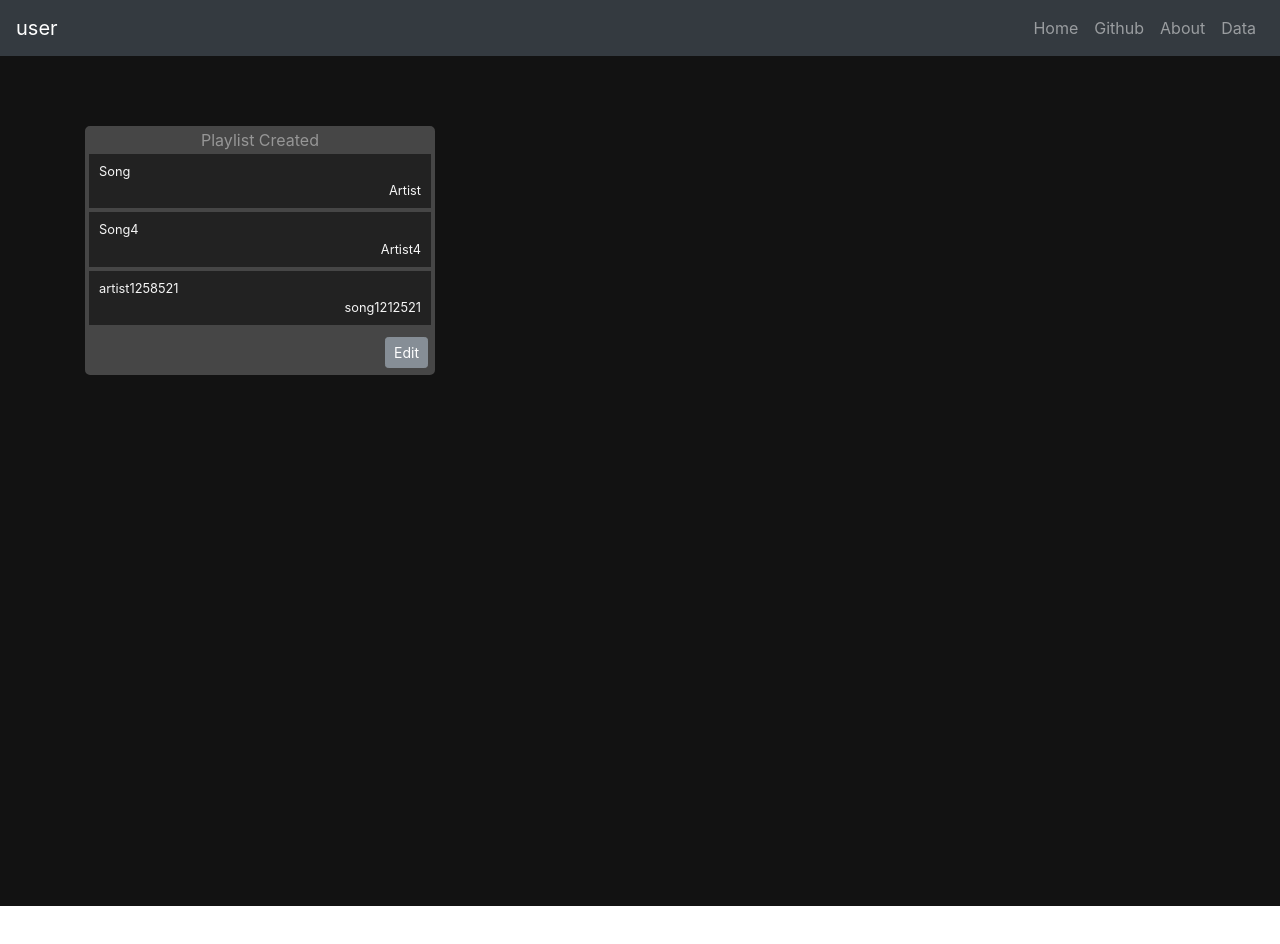
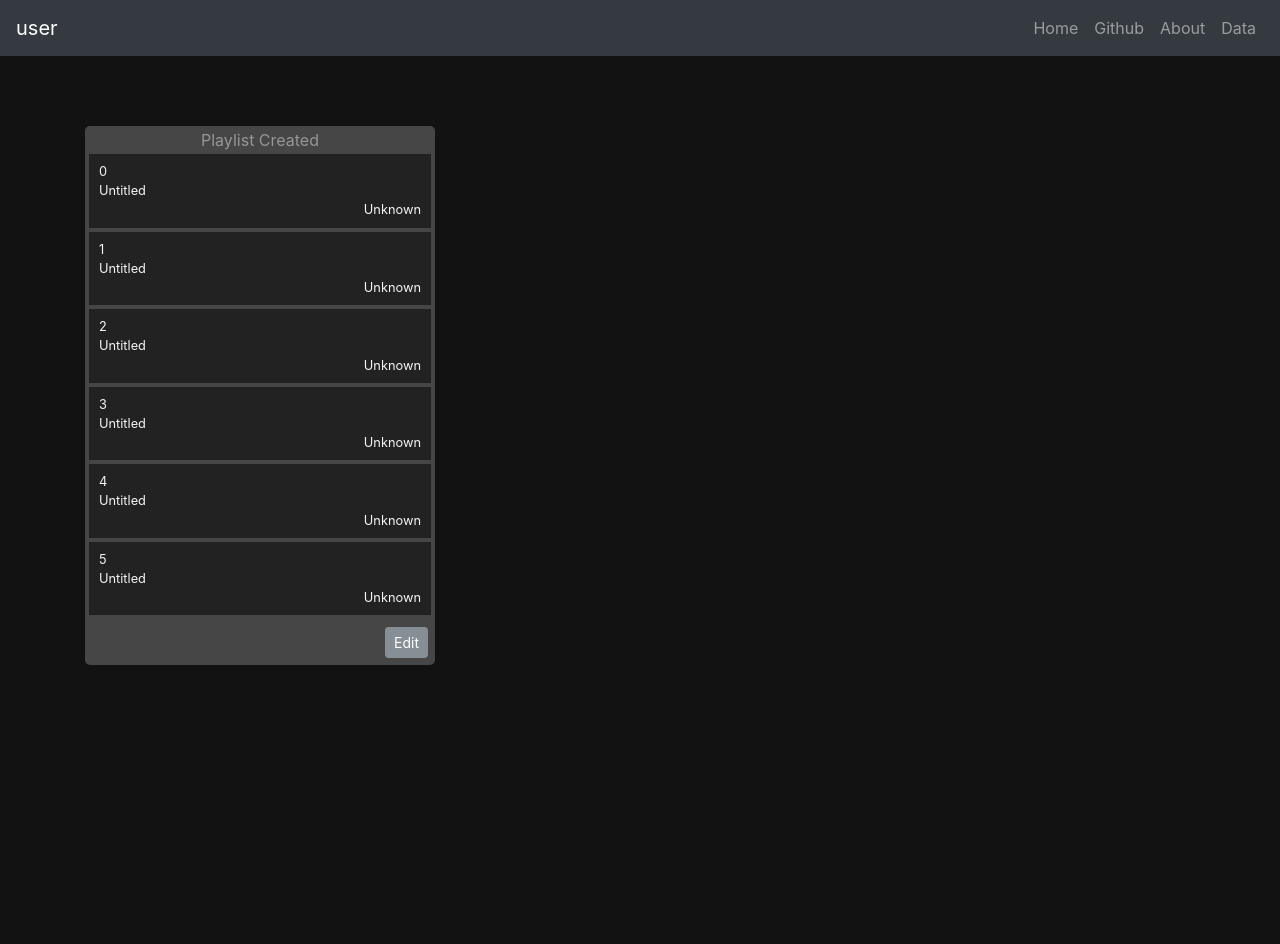
Before and after one commit to ij2872/PlaylistByString, a React (Create React App) app: page / in a window 1280 px wide. Shown: the top 944 px of the page. Before the commit the page ends 906 px from the top, so only its background shows below. Built offline with nearby package versions, Linux system fonts and the light colour scheme.

Commit message:
Add -MusicService methods added -DisplayBar onClick implemented
Edit MusicService constructor edits

```diff
--- a/src/App.css
+++ b/src/App.css
@@ -38,7 +38,7 @@
 .content{
   margin-top: 50px;
   background-color: rgb(18, 18, 18);
-  height: 100vh;
+  height: calc(100vh + 200px);
   padding-bottom: 100px;
 
 }
@@ -66,7 +66,7 @@
 
 .Displaybar{
   display: flex;
-  width: auto;
+  width: 100%;
   background-color: rgb(58, 58, 58);
   color: rgb(245, 245, 245);
   padding: 8px 10px;
--- a/src/App.js
+++ b/src/App.js
@@ -26,12 +26,16 @@ class App extends Component {
 
     // MusicService.log();
     let service = new MusicService();
-    service.log("TEST");
-    service.printPlaylist();
-    console.log(" ");
-    service.removeSong(1);
-    service.removeSong(2);
-    service.addSong("song1212521", "artist1258521");
+
+
+    //DEBUG/TEST
+    // service.log("TEST");
+    // service.printPlaylist();
+    // console.log(" ");
+    // service.removeSong(1);
+    // service.removeSong(2);
+    // service.addSong("song1212521", "artist1258521");
+    // service.changeSong(3, "test");
     service.printPlaylist();
 
 
@@ -67,7 +71,11 @@ class App extends Component {
         <Container className="content">
           <Row>
             <Col md="4" sm="12">
-              <DisplayBarContainer title="Playlist Created" data={this.state.PlaylistSongs} button="Edit" buttonDisabled={this.state.isEdit} click={() => editModeEnable()} />
+              <DisplayBarContainer
+                title="Playlist Created" data={this.state.PlaylistSongs}
+                button="Edit" buttonDisabled={this.state.isEdit}
+                click={() => editModeEnable()}
+              />
             </Col>
           { this.state.isEdit ? (
             <Col xs="12">
--- a/src/MusicService.js
+++ b/src/MusicService.js
@@ -1,7 +1,7 @@
 
-// MusicService
+// MusicService Class
 //
-// Functions
+// ------(Class Functions)------
 //
 //  log(str)
 //      - str = {String}
@@ -11,22 +11,32 @@
 //      - song = {String}
 //  removeSong(id)
 //      - id = {int}
+//
+//  changeSong(id, newSongObj)
+//      - id = {int}
+//      - newSongObj = { id: {int}, artist: {string}, songTitle: {string} }
+//
+//  ------(Private Functions)------
+//
+//  log(e)
+//      - e = element to console.log()
+//
+//  createSongObject(songObjectId, songObjectArtist, songObjectSong)
+//      songObjectId        = {int}
+//      songObjectArtist    = {string}
+//      songObjectSong      = {string}
+//      returns { id: songObjectId, artist: songObjectArtist, songTitle: songObjectSong }
+
 class MusicService {
-
-    // PlaylistSongs: [
-    //     { id: 0, artist: "Artist", songTitle: "Song" },
-    //     { id: 1, artist: "Artist2", songTitle: "Song2" },
-    //     { id: 2, artist: "Artist3", songTitle: "Song3" }
-    //   ]
-    // Music List
-
 
     constructor(){
          this.playlist = [
-            { id: 0, artist: "Artist", songTitle: "Song" },
-            { id: 1, artist: "Artist2", songTitle: "Song2" },
-            { id: 2, artist: "Artist3", songTitle: "Song3" },
-            { id: 3, artist: "Artist4", songTitle: "Song4" }
+            createSongObject(0, "Unknown", "Untitled"),
+            createSongObject(1, "Unknown", "Untitled"),
+            createSongObject(2, "Unknown", "Untitled"),
+            createSongObject(3, "Unknown", "Untitled"),
+            createSongObject(4, "Unknown", "Untitled"),
+            createSongObject(5, "Unknown", "Untitled")
         ];
     }
 
@@ -89,8 +99,34 @@ class MusicService {
 
         });
     }
+
+    //id = id of song to change
+    //new object of song to change to
+    changeSong(id, newSongObj){
+        let nso = createSongObject(539, "an edit artist", "edit song + obj created");
+
+        let indexOfOld = this.playlist.map(e => e.id).indexOf(id);
+        this.playlist[indexOfOld] = nso;
+        console.log("Song Changed!");
+
+    }
+}
+
+
+//"Private Functions"
+// let log = (e) => {
+//     console.log(e);
+// }
+
+
+function createSongObject(songObjectId, songObjectArtist, songObjectSong){
+    return {
+        id: songObjectId,
+        artist: songObjectArtist,
+        songTitle: songObjectSong };
 }
 
 
 
+
 export default MusicService;
--- a/src/components/DisplayBar.js
+++ b/src/components/DisplayBar.js
@@ -24,18 +24,30 @@ const DBStyle = {
 //  -Add Glyphicons for Edit icon
 //  -Adjust Width
 class DisplayBar extends Component {
+
+    constructor(props){
+        super(props);
+    }
+
+    logPress(){
+        console.log(`Div ${this.props.id} is being pressed.`);
+    }
+
     render() {
+
         return (
-        <div className="Displaybar" style={DBStyle.displaybar}>
+            <div className="Displaybar" style={DBStyle.displaybar} onClick={() => this.logPress() }>
                 <div className="Displaybar-close">
                     {this.props.editable === true ? 'Edit' : '' }
                 </div>
+                <div>{this.props.id}</div>
                 <div className="Displaybar-title">
                     {this.props.songTitle}
                 </div>
                 <div className="Displaybar-artist">
                     {this.props.artist}
                 </div>
+
             </div>
         );
     }
--- a/src/components/DisplayBarContainer.js
+++ b/src/components/DisplayBarContainer.js
@@ -1,7 +1,8 @@
 import React, { Component } from 'react';
 import DisplayBar from './DisplayBar';
 import {
-        Button} from 'reactstrap';
+        Button
+    } from 'reactstrap';
 
 
 
@@ -47,13 +48,15 @@ const DBStyle = {
 //                      }
 //
 class DisplayBarContainer extends Component {
+
+
     render() {
         return (
             <div className="DisplaybarContainer" style={DBStyle.container}>
                 <div className="DisplaybarContainer-title" style={DBStyle.title}>{this.props.title}</div>
                 {
-                this.props.data.map((d) => {
-                    return <DisplayBar key={d.artist} artist={d.artist} songTitle={d.songTitle}/>;
+                    this.props.data.map((d, i) => {
+                        return <DisplayBar key={d.artist + i} id={d.id} artist={d.artist} songTitle={d.songTitle} />;
                     })
                 }
                 <div className ="DisplaybarContainer-footer" style={DBStyle.footer}>
```
Also changed, not shown: src/index.css (line endings or trailing spaces). Lines whose indentation alone changed are shown as unchanged.
